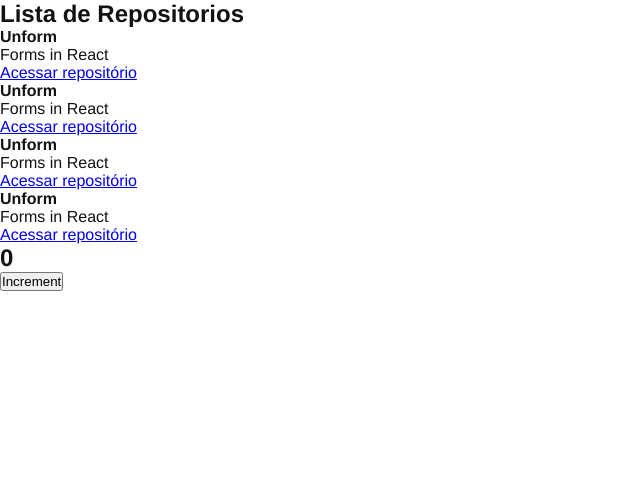
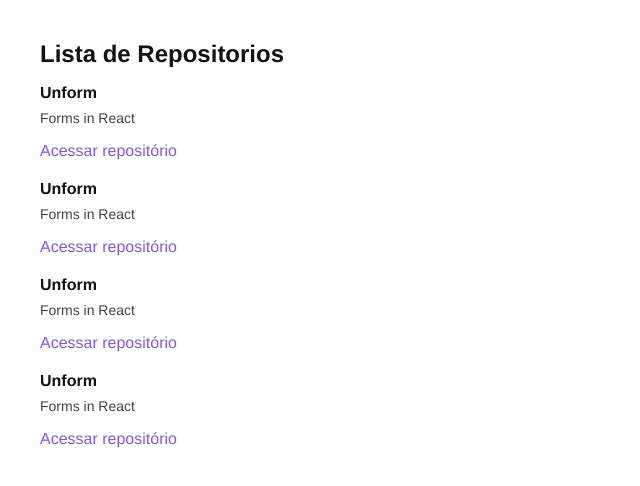
Before and after one commit to thiagocdn/01-github-explorer, a React app: page / in a window 1280 px wide. Shown: the top 486 px of the page, without its empty margins (0-640 px from the left). Built offline with nearby package versions, Linux system fonts and the light colour scheme.

Commit message:
adicionado estilizacao do repository

```diff
--- a/src/App.jsx
+++ b/src/App.jsx
@@ -1,11 +1,9 @@
-import { Counter } from "./components/Counter";
 import { RepositoryList } from "./components/RepositoryList";
 
 export function App() {
   return (
   <>
     <RepositoryList />
-    <Counter />
   </>
   )
 }
--- a/src/components/Counter.jsx
+++ /dev/null
@@ -1,16 +0,0 @@
-import { useState } from "react"
-
-export function Counter() {
-  const [counter, setCounter] = useState(0)
-
-  function increment() {
-    setCounter(counter+1)
-  }
-
-  return (
-    <div>
-      <h2>{counter}</h2>
-      <button type="button" onClick={increment}>Increment</button>
-    </div>
-  )
-}
--- a/src/components/RepositoryList.jsx
+++ b/src/components/RepositoryList.jsx
@@ -1,4 +1,6 @@
 import { RepositoryItem } from "./RepositoryItem"
+
+import '../styles/repositories.scss'
 
 const repository = {
   name: 'Unform',
--- /dev/null
+++ b/src/styles/repositories.scss
@@ -0,0 +1,30 @@
+section.repository-list {
+  margin: 40px;
+
+  h1 {
+    margin-bottom: 16px;
+  }
+
+  ul {
+    list-style: none;
+
+    li {
+      & + li {
+        margin-top: 20px;
+      }
+
+      p {
+        font-size: 14px;
+        color: #444;
+        margin-top: 8px;
+      }
+
+      a {
+        display: inline-block;
+        margin-top: 16px;
+        text-decoration: none;
+        color: #8257e6;
+      }
+    }
+  }
+}
```
